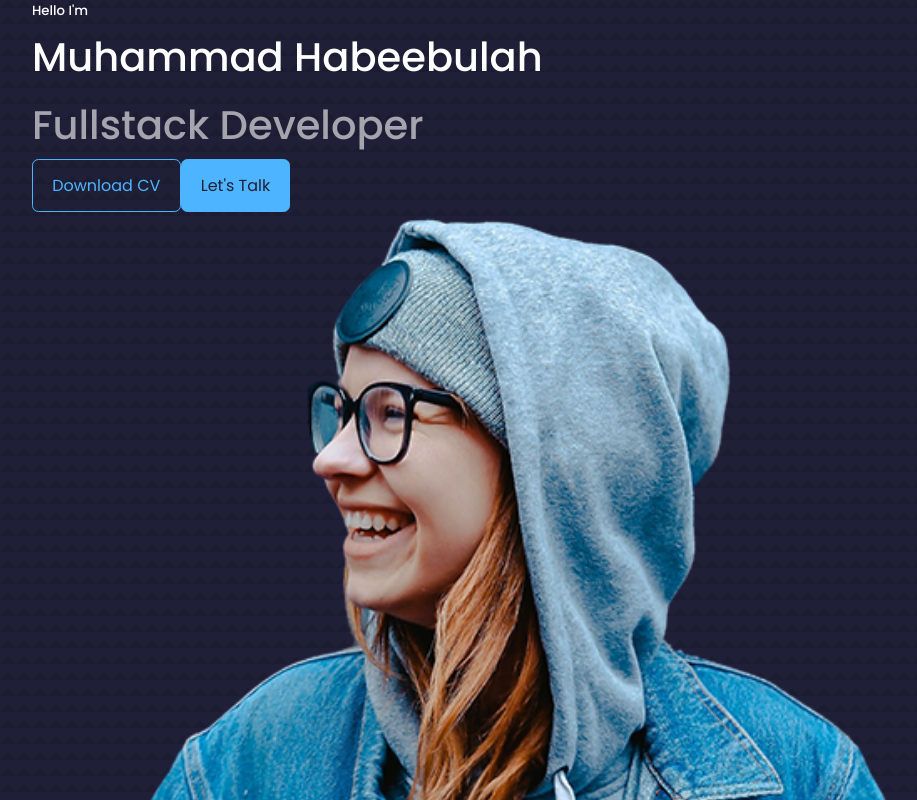
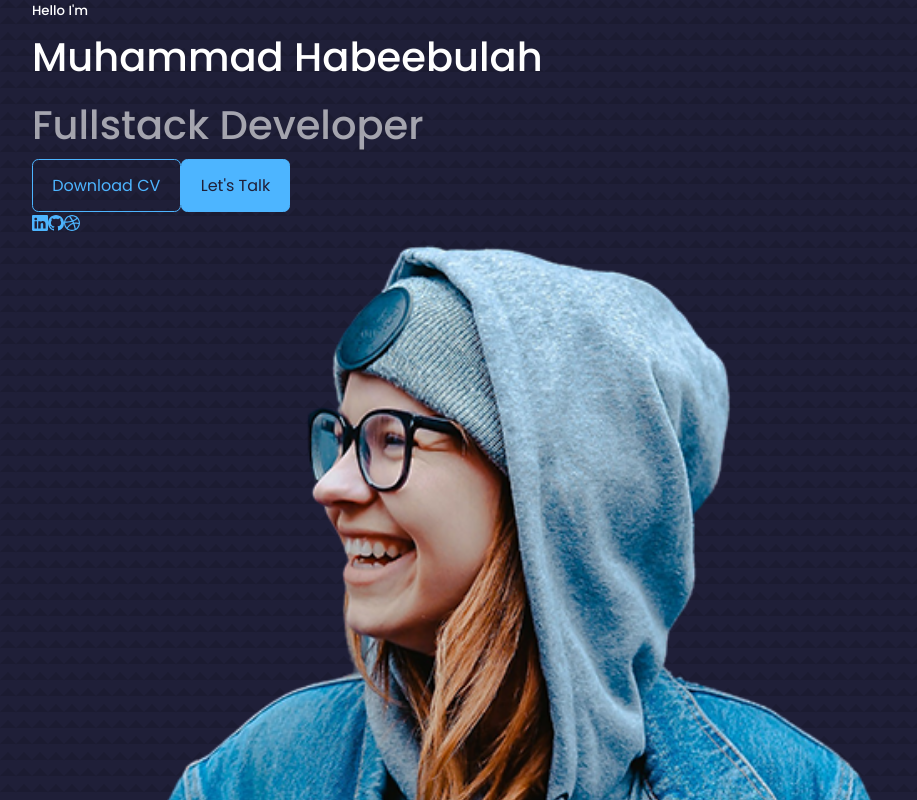
Before and after one commit to habeezzy/Muhammad-Habeebulah, a React (Create React App) app: page / in a window 1280 px wide. Shown: the top 800 px of the page, without its empty margins (128-1045 px from the left). Built offline with nearby package versions, Linux system fonts and the light colour scheme.

Commit message:
react social icons added

```diff
--- a/package.json
+++ b/package.json
@@ -8,6 +8,7 @@
     "@testing-library/user-event": "^13.5.0",
     "react": "^18.2.0",
     "react-dom": "^18.2.0",
+    "react-icons": "^4.4.0",
     "react-scripts": "5.0.1",
     "web-vitals": "^2.1.4"
   },
--- a/src/components/header/Header.jsx
+++ b/src/components/header/Header.jsx
@@ -2,6 +2,7 @@
 import './Header.css'
 import CTA from './CTA'
 import ME from '../../assets/me.png'
+import HeaderSocial from './headerSocials'
 
 const header = () => {
   return (
@@ -11,9 +12,11 @@
         <h1>Muhammad Habeebulah</h1>
         <h1 className="text-light">Fullstack Developer</h1>
         <CTA/>
+        <HeaderSocial />
         <div className="me" >
           <img src= {ME} alt=""/>
         </div>
+        src
       </div>
 
     </header>
--- /dev/null
+++ b/src/components/header/headerSocials.jsx
@@ -0,0 +1,16 @@
+import React from 'react'
+import {BsLinkedin} from 'react-icons/bs'
+import {BsGithub} from 'react-icons/bs'
+import {GrDribbble} from 'react-icons/gr'
+
+const headerSocials = () => {
+  return (
+    <div>
+        <a href="https://linkedin.com/in/muhammad-habeebulah" target="_blank"><BsLinkedin/></a>
+        <a href="https://github.com" target="_blank"><BsGithub/></a>
+        <a href="https://dribble.com" target="_blank"><GrDribbble/></a>
+    </div>
+  )
+}
+
+export default headerSocials
```
Also changed, not shown: 1 other file (tests, documents, lock files or other folders).
